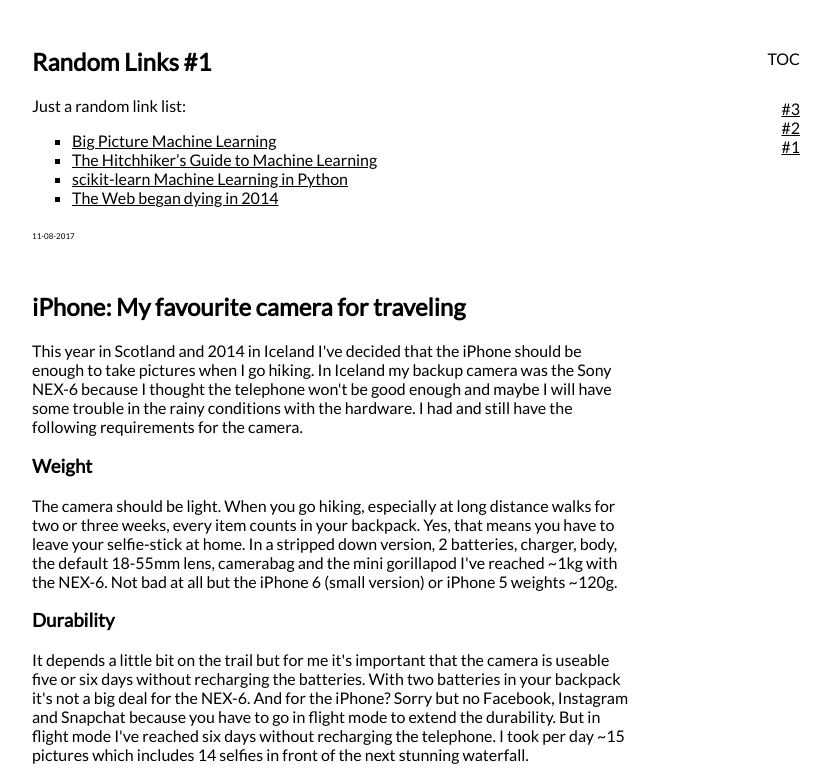
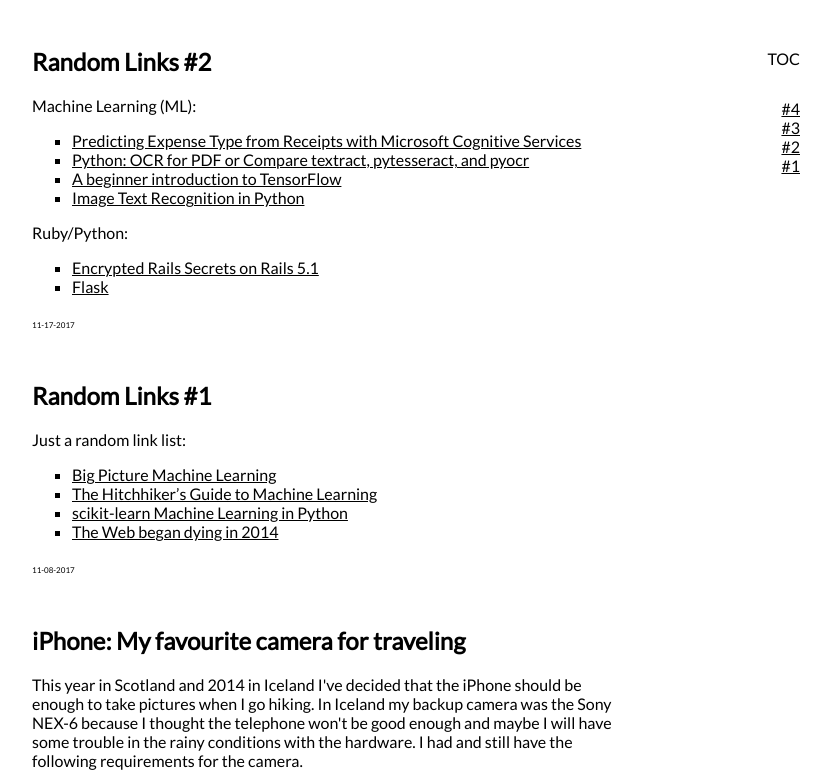
Before and after one commit to mrsellars/tim_keller, a plain HTML site: page blog/index.html in a window 1280 px wide. Shown: the part 63-835 px from the top of the page, without its empty margins (224-1055 px from the left). Drawn offline with Linux system fonts and the light colour scheme.

Commit message:
Add ssl links and update blog.

```diff
--- a/blog/index.html
+++ b/blog/index.html
@@ -34,11 +34,32 @@
       <div class='toc'>
         <span class='pull-right'>TOC</span>
         <ul>
+          <li><a href="#4">#4</a></li>
           <li><a href="#3">#3</a></li>
           <li><a href="#2">#2</a></li>
           <li><a href="#1">#1</a></li>
         </ul>
       </div>
+
+      <article id='4'>
+        <h2>Random Links #2</h2>
+
+        <p>Machine Learning (ML):</p>
+        <ul type="square">
+          <li><a href='https://www.microsoft.com/developerblog/2017/01/01/predicting-expense-type-from-receipts-with-microsoft-cognitive-services/'>Predicting Expense Type from Receipts with Microsoft Cognitive Services</a></li>
+          <li><a href='https://medium.com/@winston.smith.spb/python-ocr-for-pdf-or-compare-textract-pytesseract-and-pyocr-acb19122f38c'>Python: OCR for PDF or Compare textract, pytesseract, and pyocr</a></li>
+          <li><a href='https://towardsdatascience.com/a-beginner-introduction-to-tensorflow-part-1-6d139e038278'>A beginner introduction to TensorFlow </a></li>
+          <li><a href='http://francescopochetti.com/text-recognition-natural-scenes/'>Image Text Recognition in Python</a></li>
+        </ul>
+
+        <p>Ruby/Python:</p>
+        <ul type="square">
+          <li><a href='https://www.engineyard.com/blog/encrypted-rails-secrets-on-rails-5.1'>Encrypted Rails Secrets on Rails 5.1</a></li>
+          <li><a href='https://github.com/pallets/flask'>Flask</a></li>
+        </ul>
+
+        <span class='published'>11-17-2017</span>
+      </article>
 
       <article id='3'>
         <h2>Random Links #1</h2>
@@ -107,7 +128,7 @@
       </article>
 
       <footer>
-        Powered by <a href='https://github.com/mrsellars/tstbt'>tstbt</a> | <a href='http://tim-keller.info'>Home</a> | <a href='http://tim-keller.info/impressum.html'>Imprint</a>
+        Powered by <a href='https://github.com/mrsellars/tstbt'>tstbt</a> | <a href='https://tim-keller.info'>Home</a> | <a href='https://tim-keller.info/impressum.html'>Imprint</a>
       </footer>
     </div>
   </body>
```
Also changed, not shown: index.html (+2 -2 lines).
